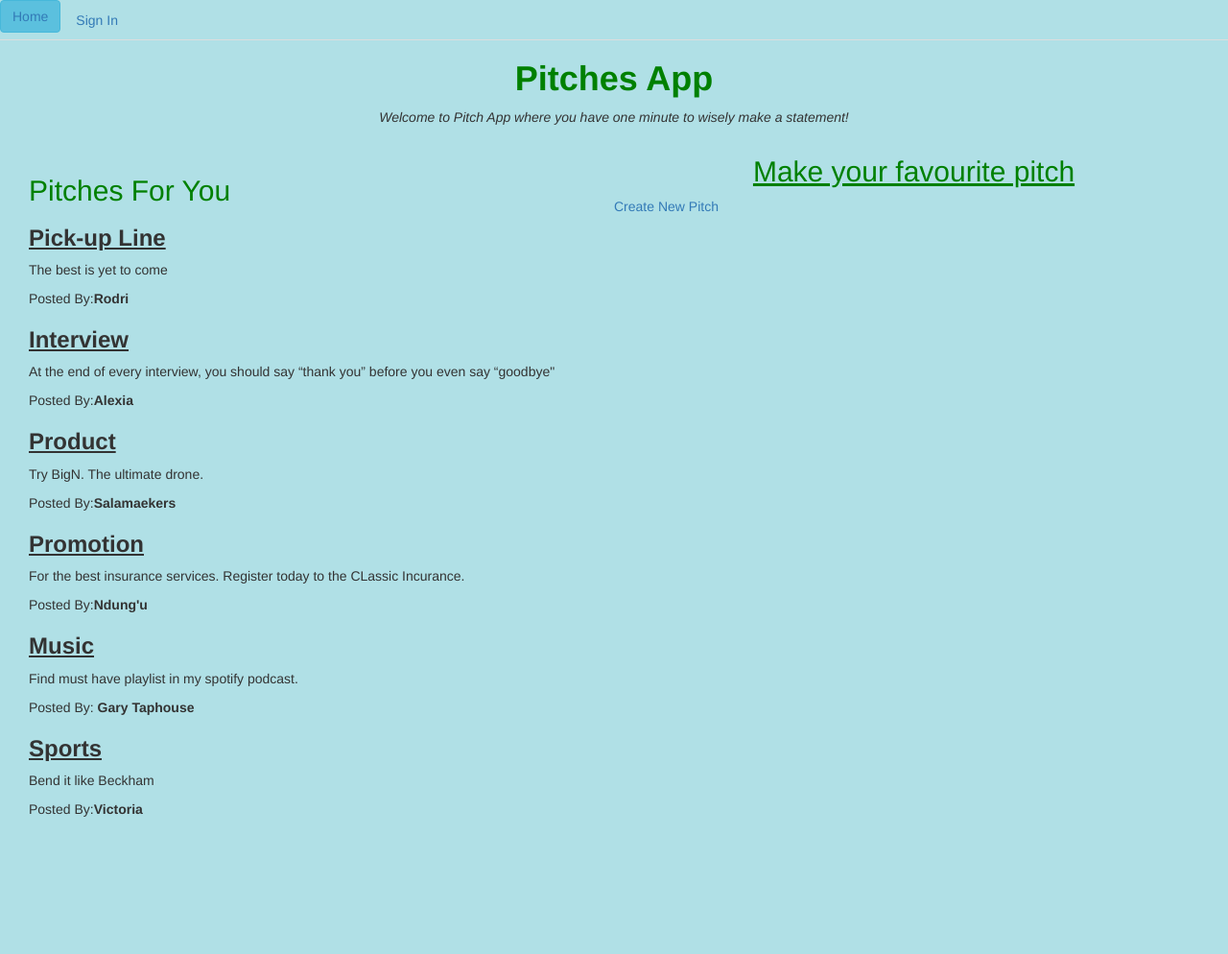
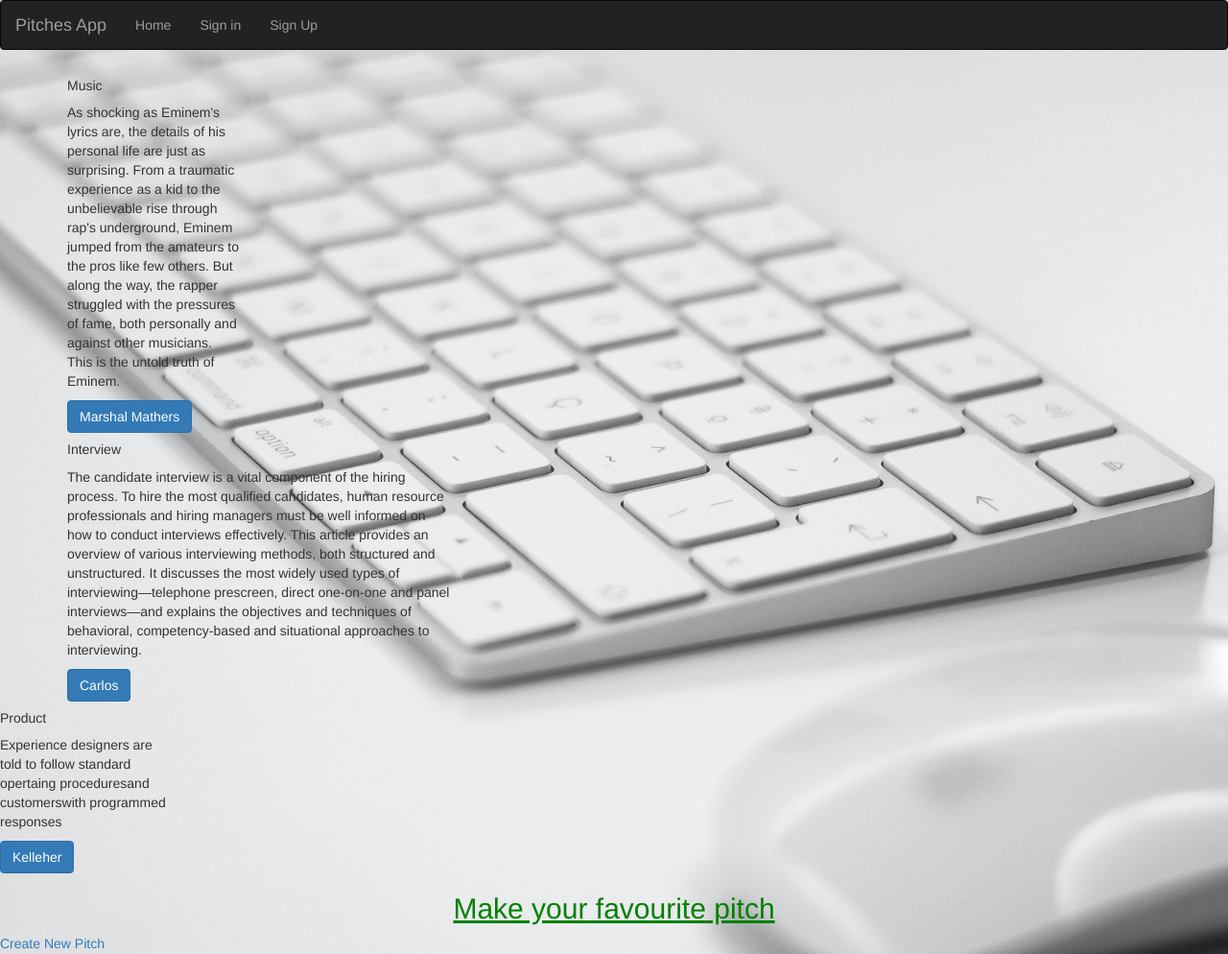
Before and after one commit to BM-Winston/Pitches-App, a Flask app: page / in a window 1280 px wide. Shown: the whole page at 96% size. Before the commit the page ends 851 px from the top, so only its background shows below. Run offline with Flask 2, Linux system fonts and the light colour scheme; data that the repository does not hold is empty; some libraries are stand-ins or nearby versions.

Commit message:
Update index.htm

```diff
--- a/app/auth/views.py
+++ b/app/auth/views.py
@@ -15,7 +15,7 @@ def signup():
     user = User(email = form.email.data, username = form.username.data, password = form.password.data)
     db.session.add(user)
     db.session.commit()
-    mail_message("Welcome to Pitches","email/welcome_user",user.email,user=user)
+
     return redirect(url_for('auth.login'))
   return render_template('auth/signup.html', signup_form = form)
 
--- a/app/main/views.py
+++ b/app/main/views.py
@@ -1,6 +1,5 @@
 from . import main
 from flask import render_template
-
 from flask_login import login_required, current_user
 from flask import render_template,request,redirect,url_for,abort
 from ..models import User, Pitch, Comment, Role, Upvote, Downvote
--- a/app/static/css/styles.css
+++ b/app/static/css/styles.css
@@ -1,3 +1,6 @@
-.promo{
-    color: red;
+body{
+    background-image: url(../images/hugo-barbosa-TnG2q8FtXsg-unsplash.jpg);
+    background-repeat: no-repeat;
+    background-position: center;
+    background-size: cover;
 }
--- a/app/templates/index.html
+++ b/app/templates/index.html
@@ -23,49 +23,42 @@
 <link rel="stylesheet" type="text/css" href="{{ url_for('static',filename='css/styles.css') }}">
 <body>
 
+<div class="container">
+    <div class="card" style="width: 18rem;">
+        <div class="card-body">
+            <h5 class="card-title">Music</h5>
+            <p class="card-text">As shocking as Eminem's lyrics are, the details of his personal life are just as surprising. From a traumatic experience
+            as a kid to the unbelievable rise through rap's underground, Eminem jumped from the amateurs to the pros like few
+            others. But along the way, the rapper struggled with the pressures of fame, both personally and against other musicians.
+            This is the untold truth of Eminem.
 
-<style>
-    body {
-        background-color: powderblue;
-        /* background-image: url(stat); */
-    }
-</style>
+            </p>
+            <a href="#" class="btn btn-primary">Marshal Mathers</a>
+        </div>
+    </div>
+</div>
+<div class="container">
 
-
-
-
-
-<div class="container-fluid">
-
-    <div class="card-body">
-        <div class="col-md-6">
-            <h2 style="color: green;">Pitches For You</h2>
-            <h3 class="card-title"><strong><u>Pick-up Line</u></strong></h3>
-            <p class="card-text">The best is yet to come</p>
-            <p class="card-text">Posted By:<strong>Rodri</strong></p>
-
-            <h3 class="card-title"><strong><u>Interview</u></strong></h3>
-                <p class="card-text">At the end of every interview, you should say “thank you” before you even say “goodbye"</p>
-                <p class="card-text">Posted By:<strong>Alexia</strong></p>
-
-            <h3 class="card-title"><strong><u>Product</u></strong></h3>
-            <p class="card-text">Try BigN. The ultimate drone.</p>
-            <p class="card-text">Posted By:<strong>Salamaekers</strong></p>
-
-            <h3 id="promo" class="card-title"><strong><u>Promotion</u></strong></h3>
-            <p class="card-text">For the best insurance services. Register today to the CLassic Incurance.</p>
-            <p class="card-text">Posted By:<strong>Ndung'u</strong></p>
-
-            <h3 class="card-title"><strong><u>Music</u></strong></h3>
-            <p class="card-text">Find must have playlist in my spotify podcast.</p>
-            <p class="card-text">Posted By:<strong> Gary Taphouse</strong></p>
-
-            <h3 class="card-title"><strong><u>Sports</u></strong></h3>
-            <p class="card-text">Bend it like Beckham</p>
-            <p class="card-text">Posted By:<strong>Victoria</strong></p>
-
-
+    <div class="card" style="width: 40rem;">
+        <div class="card-body">
+        <h5 class="card-title">Interview</h5>
+        <p class="card-text">The candidate interview is a vital component of the hiring process. To hire the most qualified candidates, human
+        resource professionals and hiring managers must be well informed on how to conduct interviews effectively. This article
+        provides an overview of various interviewing methods, both structured and unstructured. It discusses the most widely
+        used types of interviewing—telephone prescreen, direct one-on-one and panel interviews—and explains the objectives and
+        techniques of behavioral, competency-based and situational approaches to interviewing.</p>
+        <a href="#" class="btn btn-primary">Carlos</a>
+        </div>
     </div>
+</div>
+    <div class="card" style="width: 18rem;">
+        <div class="card-body">
+        <h5 class="card-title">Product</h5>
+        <p class="card-text">Experience designers are told to follow standard opertaing proceduresand customerswith programmed responses</p>
+        <a href="#" class="btn btn-primary">Kelleher</a>
+        </div>
+    </div>
+</div>
 
 
 
--- a/app/templates/navbar.html
+++ b/app/templates/navbar.html
@@ -1,27 +1,22 @@
 
-<!-- navbar-dark bg-dark"></nav> -->
-<div class="card text-center">
-    <div class="card-header">
-        <ul class="nav nav-tabs card-header-tabs .g">
-            <li class="nav-item">
-                <button class="btn btn-info"><a class="nav-link active" aria-current="true" href="/">Home</a></button>
-            </li>
-            {% if current_user.is_authenticated %}
-            <li><button class="btn btn-info">
-            <a href="{{url_for('main.profile',uname=current_user.username)}}">Profile</a></button></li>
-            <li><button class="btn btn-info"><a href="{{url_for('auth.logout')}}">Sign Out</a></button></li>
-            <!-- <li><button class="btn btn-info"><a href="{{url_for('main.new_pitch')}}">Post you pitch</a></button></li> -->
-            {% else %}
-            <li><a href="{{url_for('auth.login')}}">Sign In</a></li>
 
-            {%endif%}
-        </ul>
-
-    </div>
-
-    <div class="card-body">
-        <h1 style="color:green;" class="card-title"><strong>Pitches App</strong></h1>
-        <p><i>Welcome to Pitch App where you have one minute to wisely make a statement!</i></p>
+<div class="navbar navbar-inverse" role="navigation">
+    <div class="container-fluid">
+        <div class="navbar-header">
+            <button type="button" class="navbar-toggle" data-toggle="collapse" data-target=".navbar-collapse">
+                <span class="sr-only">Toggle navigation</span>
+                <span class="icon-bar"></span>
+                <span class="icon-bar"></span>
+                <span class="icon-bar"></span>
+            </button>
+            <a class="navbar-brand" href="/"> Pitches App</a>
+        </div>
+        <div class="navbar-collapse collapse">
+            <ul class="nav navbar-nav">
+                <li><a href="/">Home</a></li>
+                <li><a href="{{url_for('auth.login')}}">Sign in</a></li>
+                <li><a href="{{url_for('auth.signup')}}">Sign Up</a></li>
+        </div>
 
     </div>
 </div>
--- a/app/templates/pitch.html
+++ b/app/templates/pitch.html
@@ -6,7 +6,7 @@
 {% block content %}
 
 <body>
-    <h1  style="color:green" >Add pitch</h1>
+    <h1  style="color:blue" >Add pitch</h1>
     <div class="container">
         <div class="row">
             <div class="col-md-4">
--- a/config.py
+++ b/config.py
@@ -12,7 +12,7 @@ class Config:
 
 
     SECRET_KEY = ("SECRET_KEY")
-    SQLALCHEMY_DATABASE_URI = 'postgresql+psycopg2://moringa:Access@127.0.0.1:5433/pitches'
+    SQLALCHEMY_DATABASE_URI = 'postgresql+psycopg2://moringa:Access@localhost/pitches'
     SQLALCHEMY_TRACK_MODIFICATIONS = True
     UPLOADED_PHOTOS_DEST = 'app/static/photos'
 
--- a/manage.py
+++ b/manage.py
@@ -5,7 +5,7 @@ from flask_migrate import Migrate, MigrateCommand
 
 
 #Creating app instance
-app = create_app('production')
+app = create_app('development')
 manager = Manager(app)
 manager.add_command('server',Server)
 migrate = Migrate(app,db)
```
Also changed, not shown: 2 other files.
